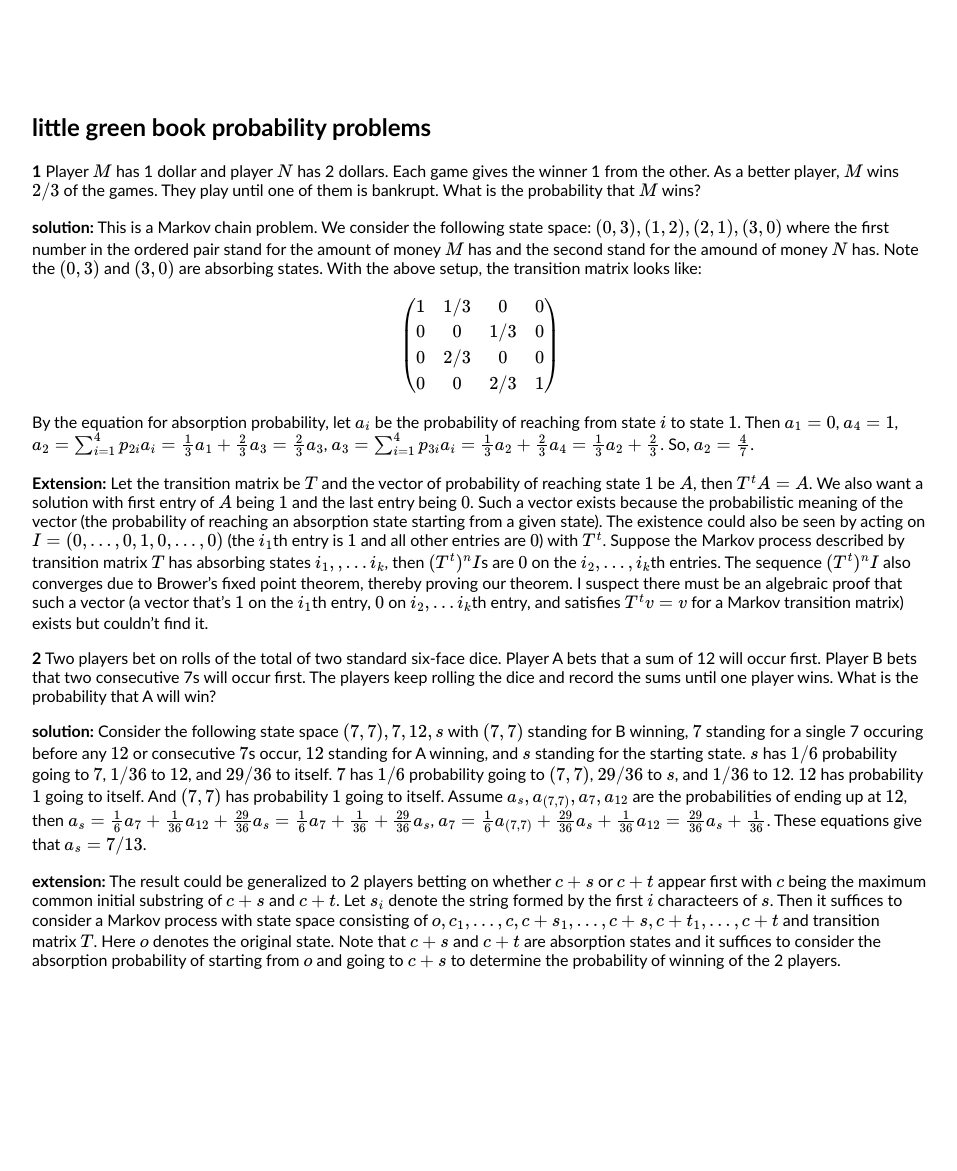
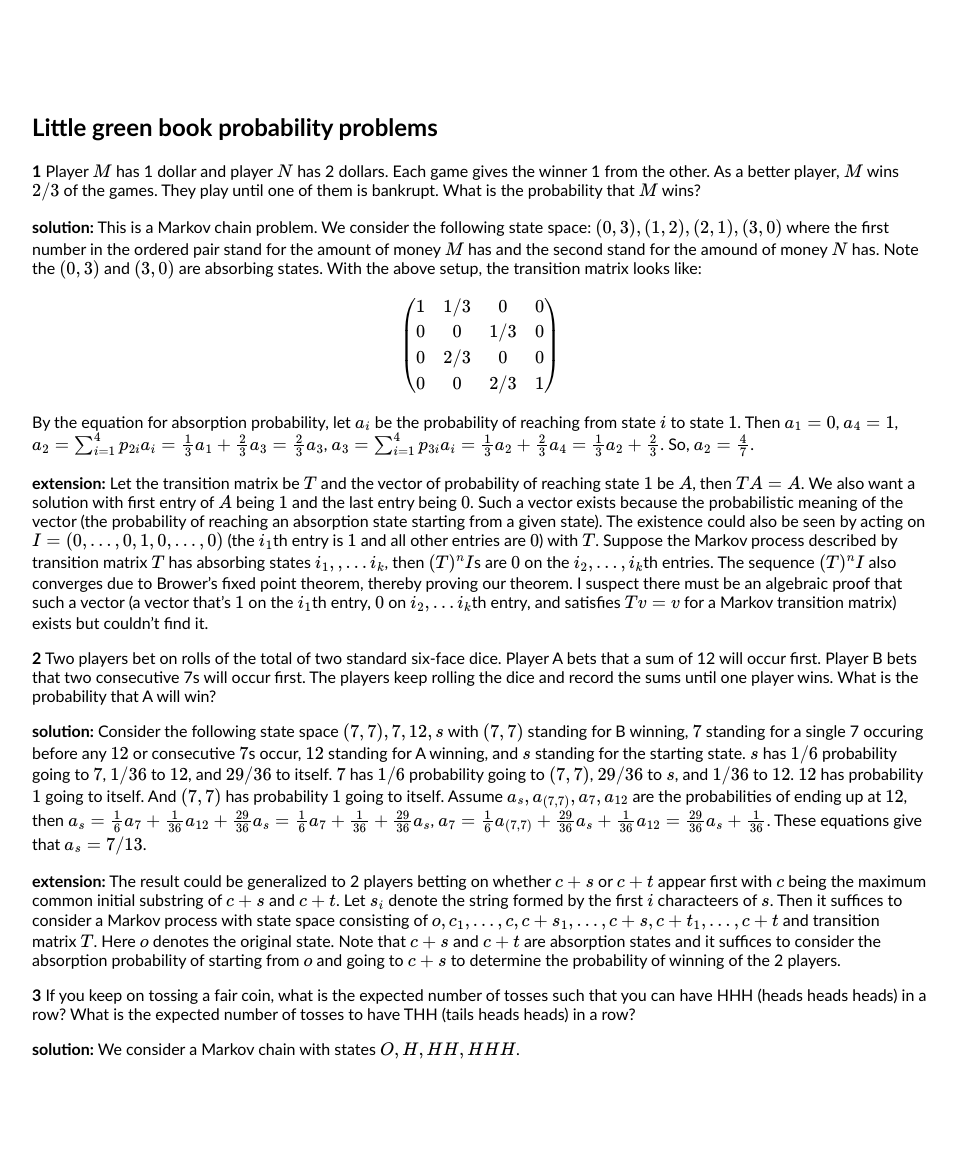
Before and after one commit to henryzhang11/questions-I-have, a Jekyll site: the page built from _posts/2023-08-20-Little-green-book-probability-problems.md, in a window 1280 px wide. Shown: the whole page, without its empty margins (160-1117 px from the left). Built offline with Jekyll 4.4.1, drawn with Linux system fonts in a browser that asks for light colours; formulas are drawn with MathJax 3; before the commit the page ends 1081 px from its top, so only the background shows below that.

Commit message:
Update and rename 2023-08-20-little-green-book-probability-problems.md to 2023-08-20-Little-green-book-probability-problems.md

```diff
--- a/_posts/2023-08-20-little-green-book-probability-problems.md
+++ b/_posts/2023-08-20-Little-green-book-probability-problems.md
@@ -1,6 +1,6 @@
 ---
 layout: post
-title: "little green book probability problems"
+title: "Little green book probability problems"
 ---
 
 __1__ Player $M$ has 1 dollar and player $N$ has 2 dollars. Each game gives the winner 1 from the other. As a better player, $M$ wins $2/3$ of the games. They play until one of them is bankrupt. What is the probability that $M$ wins?
@@ -18,10 +18,16 @@ $$
 
 By the equation for absorption probability, let $a_i$ be the probability of reaching from state $i$ to state $1$. Then $a_1=0$, $a_4=1$, $a_2=\sum_{i=1}^4 p_{2i}a_i=\frac{1}{3}a_1+\frac{2}{3}a_3=\frac{2}{3}a_3$, $a_3=\sum_{i=1}^4 p_{3i}a_i=\frac{1}{3}a_2+\frac{2}{3}a_4=\frac{1}{3}a_2+\frac{2}{3}$. So, $a_2=\frac{4}{7}$.
 
-__Extension:__ Let the transition matrix be $T$ and the vector of probability of reaching state $1$ be $A$, then $T^tA=A$. We also want a solution with first entry of $A$ being $1$ and the last entry being $0$. Such a vector exists because the probabilistic meaning of the vector (the probability of reaching an absorption state starting from a given state). The existence could also be seen by acting on $I=(0,...,0,1,0,...,0)$ (the $i_1$th entry is $1$ and all other entries are $0$) with $T^t$. Suppose the Markov process described by transition matrix $T$ has absorbing states $i_1, ,...i_k$, then $(T^t)^nI$s are $0$ on the $i_2,...,i_k$th entries. The sequence $(T^t)^nI$ also converges due to Brower's fixed point theorem, thereby proving our theorem. I suspect there must be an algebraic proof that such a vector (a vector that's $1$ on the $i_1$th entry, $0$ on $i_2,...i_k$th entry, and satisfies $T^tv=v$ for a Markov transition matrix) exists but couldn't find it.
+__extension:__ Let the transition matrix be $T$ and the vector of probability of reaching state $1$ be $A$, then $TA=A$. We also want a solution with first entry of $A$ being $1$ and the last entry being $0$. Such a vector exists because the probabilistic meaning of the vector (the probability of reaching an absorption state starting from a given state). The existence could also be seen by acting on $I=(0,...,0,1,0,...,0)$ (the $i_1$th entry is $1$ and all other entries are $0$) with $T$. Suppose the Markov process described by transition matrix $T$ has absorbing states $i_1, ,...i_k$, then $(T)^nI$s are $0$ on the $i_2,...,i_k$th entries. The sequence $(T)^nI$ also converges due to Brower's fixed point theorem, thereby proving our theorem. I suspect there must be an algebraic proof that such a vector (a vector that's $1$ on the $i_1$th entry, $0$ on $i_2,...i_k$th entry, and satisfies $Tv=v$ for a Markov transition matrix) exists but couldn't find it.
+
 
 __2__ Two players bet on rolls of the total of two standard six-face dice. Player A bets that a sum of 12 will occur first. Player B bets that two consecutive 7s will occur first. The players keep rolling the dice and record the sums until one player wins. What is the probability that A will win?
 
 __solution:__ Consider the following state space $(7,7),7,12,s$ with $(7,7)$ standing for B winning, $7$ standing for a single 7 occuring before any $12$ or consecutive $7$s occur, $12$ standing for A winning, and $s$ standing for the starting state. $s$ has $1/6$ probability going to $7$, $1/36$ to $12$, and $29/36$ to itself. $7$ has $1/6$ probability going to $(7,7)$, $29/36$ to $s$, and $1/36$ to $12$. $12$ has probability $1$ going to itself. And $(7,7)$ has probability $1$ going to itself. Assume $a_s, a_{(7,7)}, a_7, a_{12}$ are the probabilities of ending up at $12$, then $a_s=\frac{1}{6}a_7+\frac{1}{36}a_{12}+\frac{29}{36}a_s=\frac{1}{6}a_7+\frac{1}{36}+\frac{29}{36}a_s$, $a_7=\frac{1}{6}a_{(7,7)}+\frac{29}{36}a_s+\frac{1}{36}a_{12}=\frac{29}{36}a_s+\frac{1}{36}$. These equations give that $a_s=7/13$.
 
 **extension:** The result could be generalized to 2 players betting on whether $c+s$ or $c+t$ appear first with $c$ being the maximum common initial substring of $c+s$ and $c+t$. Let $s_i$ denote the string formed by the first $i$ characteers of $s$. Then it suffices to consider a Markov process with state space consisting of $o, c_1,...,c,c+s_1,...,c+s,c+t_1,...,c+t$ and transition matrix $T$. Here $o$ denotes the original state. Note that $c+s$ and $c+t$ are absorption states and it suffices to consider the absorption probability of starting from $o$ and going to $c+s$ to determine the probability of winning of the 2 players.
+
+
+**3** If you keep on tossing a fair coin, what is the expected number of tosses such that you can have HHH (heads heads heads) in a row? What is the expected number of tosses to have THH (tails heads heads) in a row?
+
+**solution:** We consider a Markov chain with states $O,H,HH,HHH$.
```
